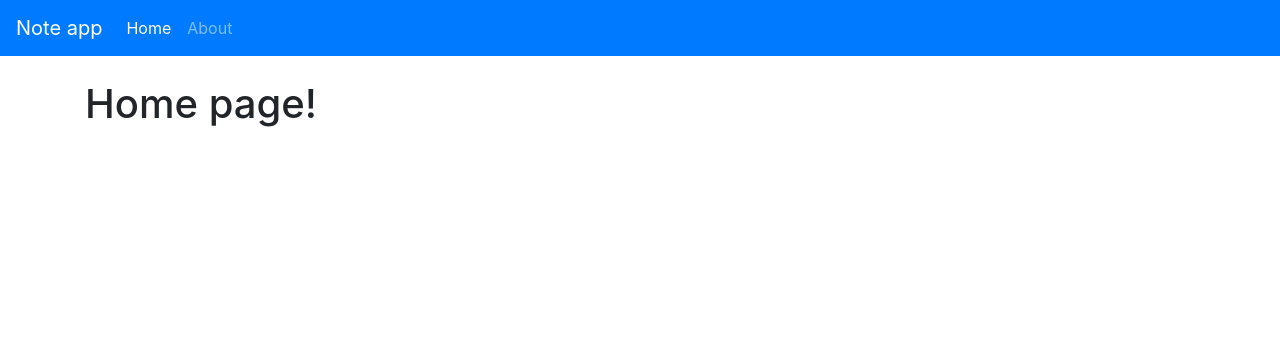
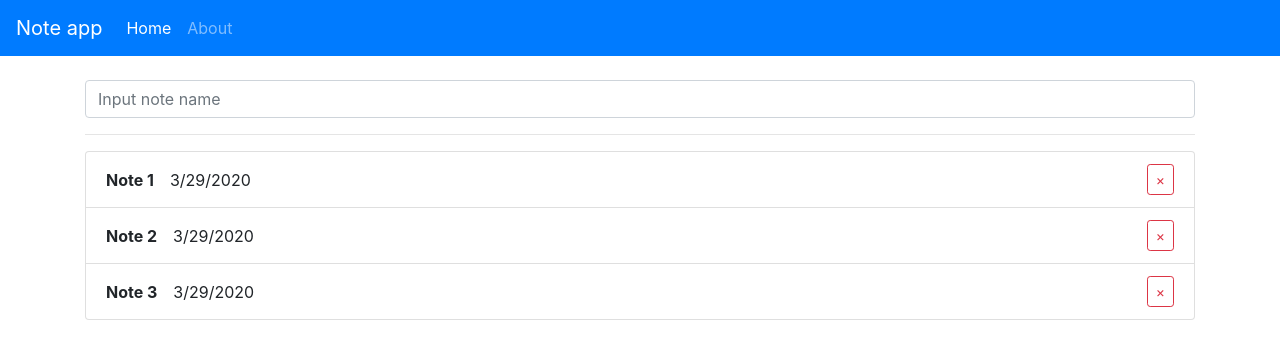
Before and after one commit to Lertis/react-firebase, a React (Create React App) app: page / in a window 1280 px wide. Shown: the top 356 px of the page. Built offline with nearby package versions, Linux system fonts and the light colour scheme.

Commit message:
Added form, list of notes, alert components

```diff
--- a/src/App.js
+++ b/src/App.js
@@ -1,8 +1,9 @@
 import React from 'react';
-import { BrowserRouter, Route, Switch } from "react-router-dom";
+import { BrowserRouter, Route, Switch } from 'react-router-dom';
 import { Home } from './pages/Home';
 import { About } from './pages/About';
 import { Navbar } from './components/Navbar';
+import { Alert } from './components/Alert';
 
 export default function App() {
 	return (
--- /dev/null
+++ b/src/components/Alert.js
@@ -0,0 +1,17 @@
+import React from 'react';
+
+export const Alert = ({ alert }) => {
+
+	if (!alert) {
+		return null;
+	}
+
+	return (
+		<div className={`alert alert-${alert.type || `warning`} alert-dismissible`}>
+			<strong>Attention</strong>{alert}
+			<button type="button" className="close" aria-label="Close">
+				<span aria-hidden="true">&times;</span>
+			</button>
+		</div>
+	)
+}
--- /dev/null
+++ b/src/components/Form.js
@@ -0,0 +1,11 @@
+import React from 'react';
+
+export const Form = () => {
+	return (
+		<form>
+			<div className="form-group">
+				<input type="text" className="form-control" placeholder="Input note name"></input>
+			</div>
+		</form>
+	)
+}
--- /dev/null
+++ b/src/components/Notes.js
@@ -0,0 +1,23 @@
+import React from 'react';
+
+export const Notes = ({ notes }) => {
+	return (
+		<ul className="list-group">
+			{notes.map((note) => {
+				return (
+					<li className="list-group-item note" key={note.id}>
+						<div>
+							<strong>{note.title}</strong>
+							<span>{new Date().toLocaleDateString()}
+							</span>
+						</div>
+						<button
+							type="button"
+							className="btn btn-outline-danger btn-sm"
+						>&times;	</button>
+					</li>
+				)
+			})}
+		</ul>
+	)
+}
--- a/src/index.scss
+++ b/src/index.scss
@@ -11,3 +11,12 @@
 code {
 	font-family: source-code-pro, Menlo, Monaco, Consolas, 'Courier New', monospace;
 }
+
+.note {
+	display: flex;
+	justify-content: space-between;
+	align-items: center;
+	strong {
+		margin-right: 1rem;
+	}
+}
--- a/src/pages/About.js
+++ b/src/pages/About.js
@@ -1,9 +1,12 @@
-import React, { Fragment } from 'react'
+import React from 'react';
 
 export const About = () => {
 	return (
-		<Fragment>
-			<h1>About page!</h1>
-		</Fragment>
+		<div className="jumbotron jumbotron-fluid">
+			<div className="container">
+				<h1 className="display-4">React firebase application!</h1>
+				<p className="lead">Version: 1.0.1</p>
+			</div>
+		</div>
 	)
 }
--- a/src/pages/Home.js
+++ b/src/pages/Home.js
@@ -1,9 +1,16 @@
-import React, { Fragment } from 'react'
+import React, { Fragment } from 'react';
+import { Form } from '../components/Form';
+import { Notes } from './../components/Notes';
 
 export const Home = () => {
+	const notes = new Array(3).fill().map((_, i) => ({ id: i, title: `Note ${i + 1}` }))
 	return (
 		<Fragment>
-			<h1>Home page!</h1>
+			<Form></Form>
+
+			<hr />
+
+			<Notes notes={notes} />
 		</Fragment>
 	)
 }
```
